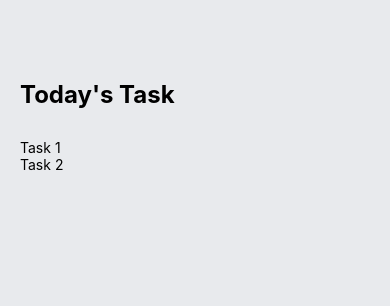
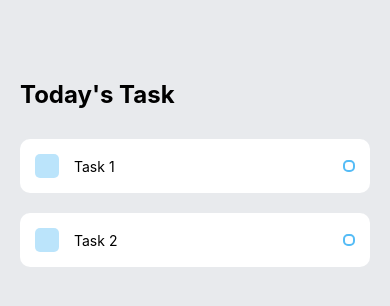
Before and after one commit to munirshah1/todo-app-react-native, a React Native app: screen / in a window 390 px wide. Shown: the top 306 px of the page. Built offline with nearby package versions, Linux system fonts and the light colour scheme.

Commit message:
add task component and update app file

```diff
--- a/App.tsx
+++ b/App.tsx
@@ -1,5 +1,6 @@
 import { useState } from 'react';
 import { StyleSheet, Text, TouchableOpacity, View } from 'react-native';
+import Task from './components/Task';
 
 export default function App() {
   const [taskItems, setTaskItems] = useState(['Task 1', 'Task 2']);
@@ -12,7 +13,7 @@ export default function App() {
         <View style={styles.items}>
           {taskItems.map((item, index) => (
             <TouchableOpacity key={index}>
-              <Text>{item}</Text>
+              <Task text={item} />
             </TouchableOpacity>
           ))}
         </View>
--- /dev/null
+++ b/components/Task.tsx
@@ -0,0 +1,48 @@
+import { StyleSheet, Text, View } from 'react-native';
+
+export default function Task({ text }: { text: string }) {
+  return (
+    <View style={styles.item}>
+      <View style={styles.itemLeft}>
+        <View style={styles.square}></View>
+        <Text style={styles.itemText}>{text}</Text>
+      </View>
+      <View style={styles.circular}></View>
+    </View>
+  );
+}
+
+const styles = StyleSheet.create({
+  item: {
+    backgroundColor: '#FFF',
+    padding: 15,
+    borderRadius: 10,
+    flexDirection: 'row',
+    alignItems: 'center',
+    justifyContent: 'space-between',
+    marginBottom: 20,
+  },
+  itemLeft: {
+    flexDirection: 'row',
+    alignItems: 'center',
+    flexWrap: 'wrap',
+  },
+  square: {
+    width: 24,
+    height: 24,
+    backgroundColor: '#55BCF6',
+    opacity: 0.4,
+    borderRadius: 5,
+    marginRight: 15,
+  },
+  itemText: {
+    maxWidth: '80%',
+  },
+  circular: {
+    width: 12,
+    height: 12,
+    borderColor: '#55BCF6',
+    borderWidth: 2,
+    borderRadius: 5,
+  },
+});
```
